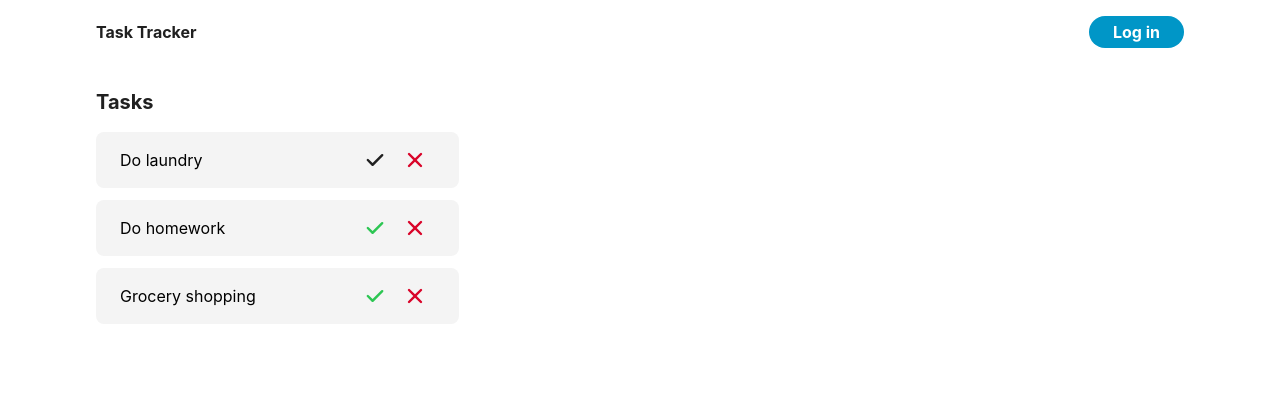
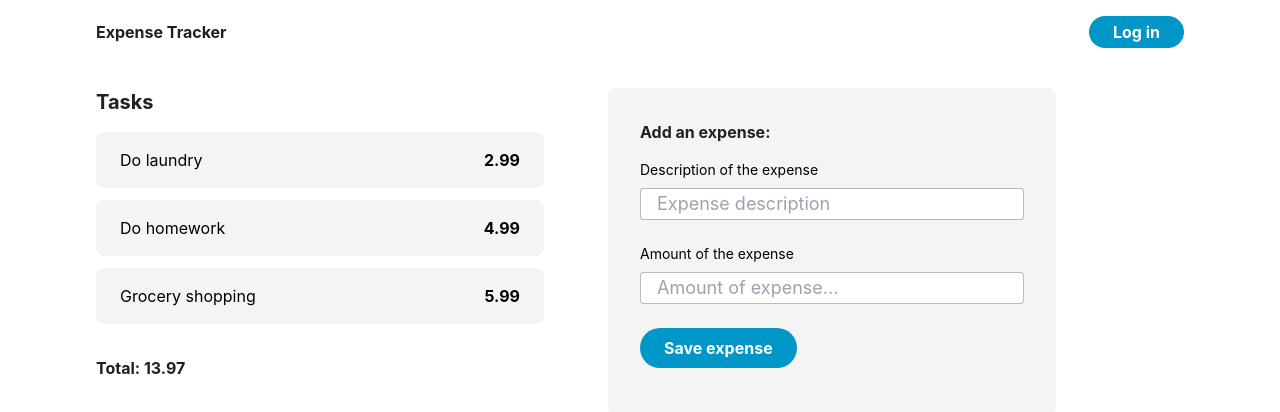
Before and after one commit to RicardoMicale/React-Task-tracker, a React (Create React App) app: page / in a window 1280 px wide. Shown: the top 412 px of the page. Built offline with nearby package versions, Linux system fonts and the light colour scheme.

Commit message:
form - expenses added

```diff
--- a/src/App.js
+++ b/src/App.js
@@ -1,12 +1,16 @@
 import Header from './components/Header'
-import Tasks from './components/Tasks'
+import Expenses from './components/Expenses'
+import Form from './components/Form'
 
 function App() {
 	return (
 		<div className="App px-20">
 			<Header />
-			<Tasks />
-		</div>
+			<section className='container flex items-start justify-start mt-8'>
+				<Expenses />
+				<Form />
+			</section>
+		</div >
 	);
 }
 
--- /dev/null
+++ b/src/components/Expense.jsx
@@ -0,0 +1,15 @@
+import React from 'react'
+
+function Expense(props) {
+
+	return (
+		<div className='container flex justify-between items-center border-blue bg-light-gray px-6 py-4 my-3 rounded-lg transition-all hover:scale-105'>
+			<h4>{props.text}</h4>
+			<section className='flex justify-evenly items-center'>
+				<p className='font-bold'>{props.amount}</p>
+			</section>
+		</div>
+	)
+}
+
+export default Expense
--- /dev/null
+++ b/src/components/Expenses.jsx
@@ -0,0 +1,22 @@
+import React from 'react'
+import Expense from './Expense'
+import list from '../expenses'
+
+function Expenses() {
+    let totalExpenses = 0
+
+    return (
+        <div className='container w-2/5 ml-4 mr-16'>
+            <h1 className='text-gray font-bold text-xl mb-4'>Tasks</h1>
+            <section>
+                {list.map(expense => {
+                    totalExpenses += expense.amount
+                    return <Expense text={expense.text} done={expense.done} amount={expense.amount} key={expense.id} />
+                })}
+            </section>
+            <h3 className='font-bold text-gray mt-8'>Total: {totalExpenses}</h3>
+        </div>
+    )
+}
+
+export default Expenses
--- /dev/null
+++ b/src/components/Form.jsx
@@ -0,0 +1,29 @@
+import React from 'react'
+
+function Form() {
+	function addExpense(e) {
+		e.preventDefault()
+		console.log('expense added')
+	}
+
+	return (
+		<form onSubmit={e => { addExpense(e) }}
+			className="w-2/5 flex flex-col justify-around items-start px-8 py-8 bg-light-gray rounded-lg"
+		>
+			<h3 className='font-bold text-gray mb-4'>Add an expense:</h3>
+			<label htmlFor="expense" className='text-sm mb-2'>Description of the expense</label>
+			<input type="text" name="expense" id="expense" placeholder='Expense description'
+				className='w-full border border-gray border-opacity-30 rounded px-4 py-px mb-6 text-lg'
+			/>
+			<label htmlFor="amount" className='text-sm mb-2'>Amount of the expense</label>
+			<input type="number" step="0.01" placeholder='Amount of expense...' name='amount' id='amount'
+				className='w-full border border-gray border-opacity-30 rounded px-4 py-px mb-6 text-lg'
+			/>
+			<input type="submit" value="Save expense"
+				className='cursor-pointer bg-blue px-6 py-2 font-bold text-white rounded-full mb-4'
+			/>
+		</form>
+	)
+}
+
+export default Form
--- a/src/components/Header.jsx
+++ b/src/components/Header.jsx
@@ -4,7 +4,7 @@ import Button from './Button'
 function Header() {
 	return (
 		<header className='container flex items-center justify-between px-4 pt-4 pb-2'>
-			<h3 className='font-bold mr-4 text-gray'>Task Tracker</h3>
+			<h3 className='font-bold mr-4 text-gray'>Expense Tracker</h3>
 			<Button text="Log in" />
 		</header>
 	)
--- a/src/components/Task.jsx
+++ /dev/null
@@ -1,19 +0,0 @@
-import React from 'react'
-import { CheckIcon, XIcon } from '@heroicons/react/solid'
-import { useState } from 'react'
-
-function Task(props) {
-	const [done, setDone] = useState(props.done)
-
-	return (
-		<div className='container w-4/12 flex justify-between items-center border-blue bg-light-gray px-6 py-4 my-3 rounded-lg '>
-			<h4>{props.text}</h4>
-			<section className='flex justify-evenly items-center'>
-				<CheckIcon onClick={() => setDone(!done)} className={`h-6 w-6 mx-2 cursor-pointer ${done ? 'text-green' : 'text-gray'}`} />
-				<XIcon className='h-6 w-6 mx-2 text-red cursor-pointer' />
-			</section>
-		</div>
-	)
-}
-
-export default Task
--- a/src/components/Tasks.jsx
+++ /dev/null
@@ -1,19 +0,0 @@
-import React from 'react'
-import Task from './Task'
-import list from '../tasks'
-
-function Tasks() {
-
-    return (
-        <div className='mx-4 mt-8'>
-            <h1 className='text-gray font-bold text-xl mb-4'>Tasks</h1>
-            <section>
-                {list.map(task => {
-                    return <Task text={task.text} done={task.done} key={task.id} />
-                })}
-            </section>
-        </div>
-    )
-}
-
-export default Tasks
--- a/src/tasks.js
+++ b/src/expenses.js
@@ -2,17 +2,20 @@ const list = [
     {
         text: 'Do laundry',
         done: false,
-        id: 1
+        id: 1,
+        amount: 2.99
     },
     {
         text: 'Do homework',
         done: true,
-        id: 2
+        id: 2,
+        amount: 4.99
     },
     {
         text: 'Grocery shopping',
         done: true,
-        id: 3
+        id: 3,
+        amount: 5.99
     },
 ]
 
```
